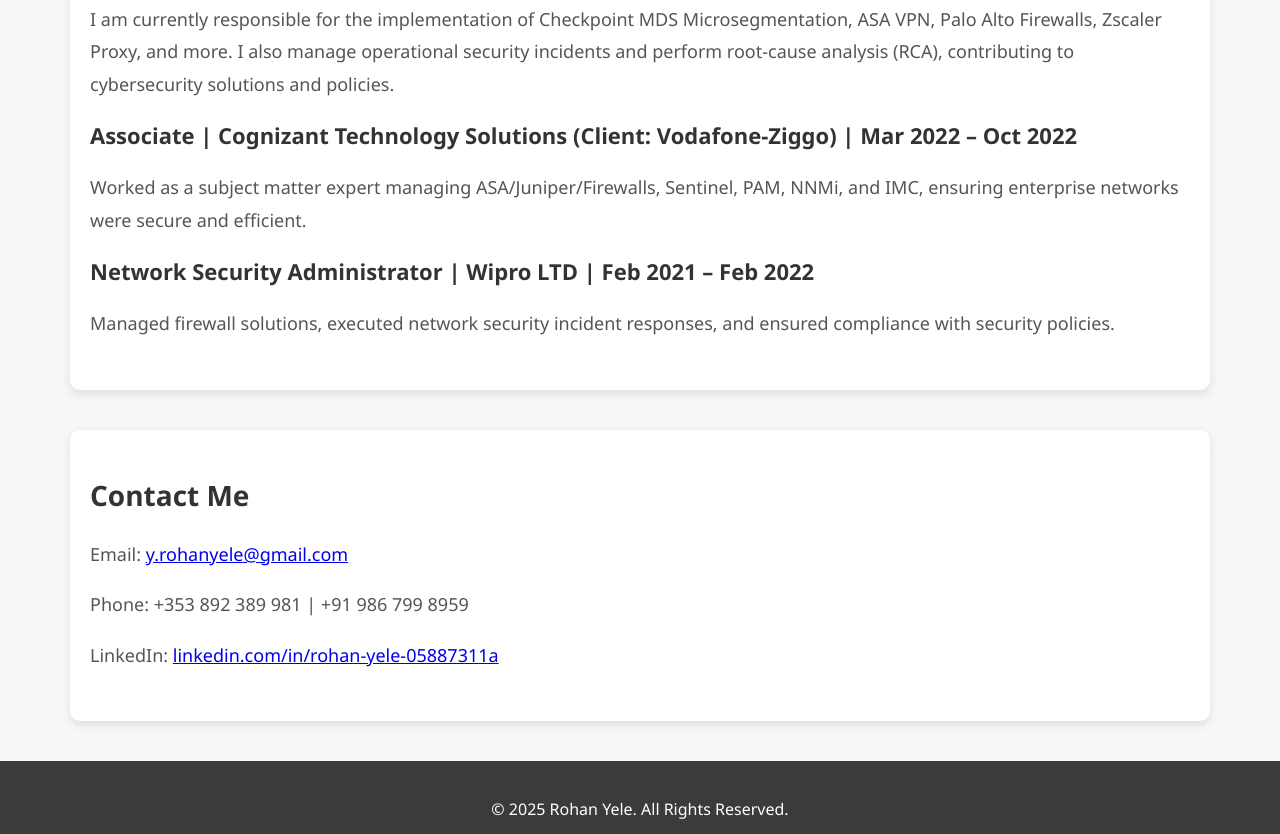
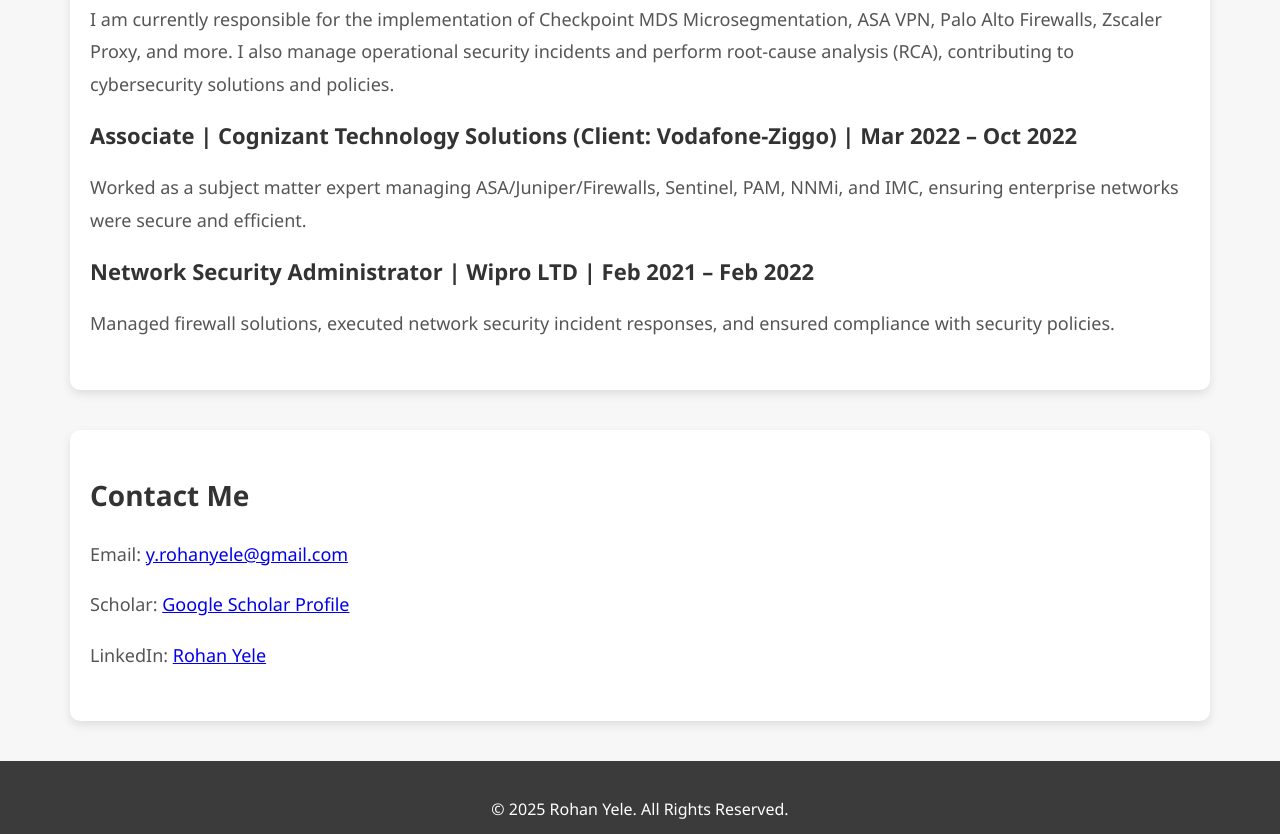
Before and after one commit to RohanYele/portfolio, a plain HTML site: page index.html in a window 1280 px wide. Shown: the part 1963-2797 px from the top of the page. Drawn offline with Linux system fonts and the light colour scheme.

Commit message:
Update index.html
images and links update

```diff
--- a/index.html
+++ b/index.html
@@ -146,7 +146,7 @@
 
   <!-- Header Section -->
   <header>
-    <img src="images/your-profile-picture.jpg" alt="Rohan Yele">
+    <img src="images/1729440569105.jpg" alt="Rohan Yele">
     <h1>Rohan Yele</h1>
     <p>Cybersecurity Professional | MSc Cybersecurity</p>
   </header>
@@ -160,7 +160,7 @@
   </nav>
 
   <!-- Parallax Banner (Introduction) -->
-  <div class="parallax" style="background-image: url('images/cybersecurity-banner.jpg');">
+  <div class="parallax" style="background-image: url('images/1000_F_810278620_ZkaTAPCJ7EzDli4ua57VNmhStRDXVUR1.jpg');">
     <div class="parallax-text">Welcome to My Professional Portfolio</div>
   </div>
 
@@ -190,7 +190,7 @@
   </div>
 
   <!-- Parallax Banner (Skills Showcase) -->
-  <div class="parallax" style="background-image: url('images/skills-banner.jpg');">
+  <div class="parallax" style="background-image: url('images/1000_F_834826933_BQy1Fm8oQz01lzQ9xNh2plAQOzlhOFQ3.jpg');">
     <div class="parallax-text">Skills and Expertise</div>
   </div>
 
@@ -221,8 +221,8 @@
     <section id="contact" class="section">
       <h2>Contact Me</h2>
       <p>Email: <a href="mailto:y.rohanyele@gmail.com">y.rohanyele@gmail.com</a></p>
-      <p>Phone: +353 892 389 981 | +91 986 799 8959</p>
-      <p>LinkedIn: <a href="https://linkedin.com/in/rohan-yele-05887311a" target="_blank">linkedin.com/in/rohan-yele-05887311a</a></p>
+      <p>Scholar: <a href ="https://scholar.google.com/citations?user=80b0DucAAAAJ&hl=en">Google Scholar Profile</a></p>
+      <p>LinkedIn: <a href="https://linkedin.com/in/rohan-yele-05887311a" target="_blank">Rohan Yele</a></p>
     </section>
   </div>
 
```
